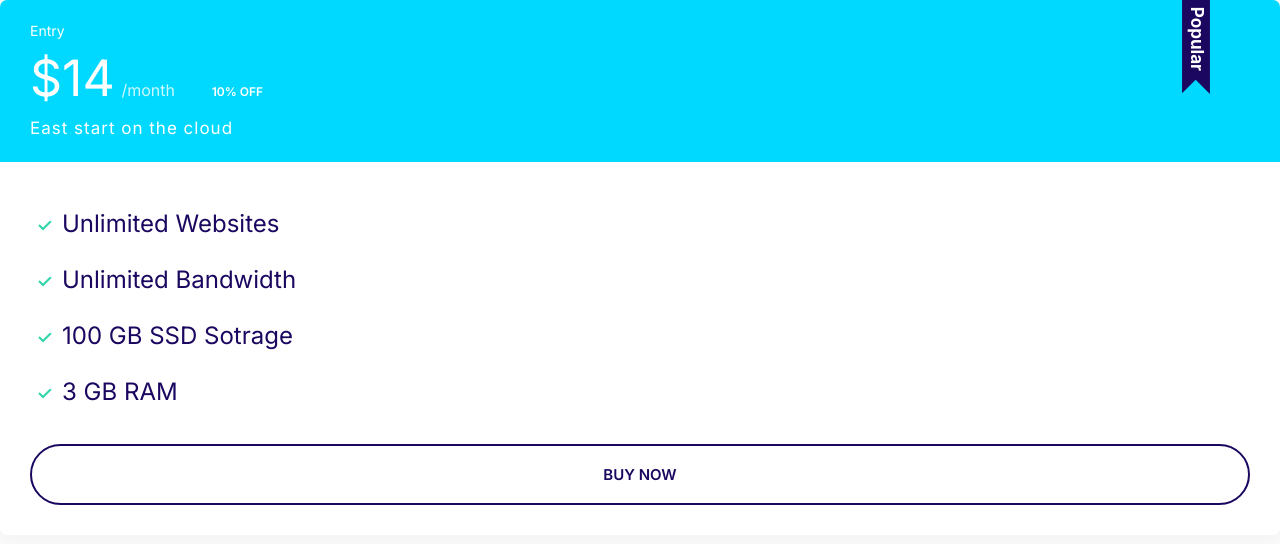
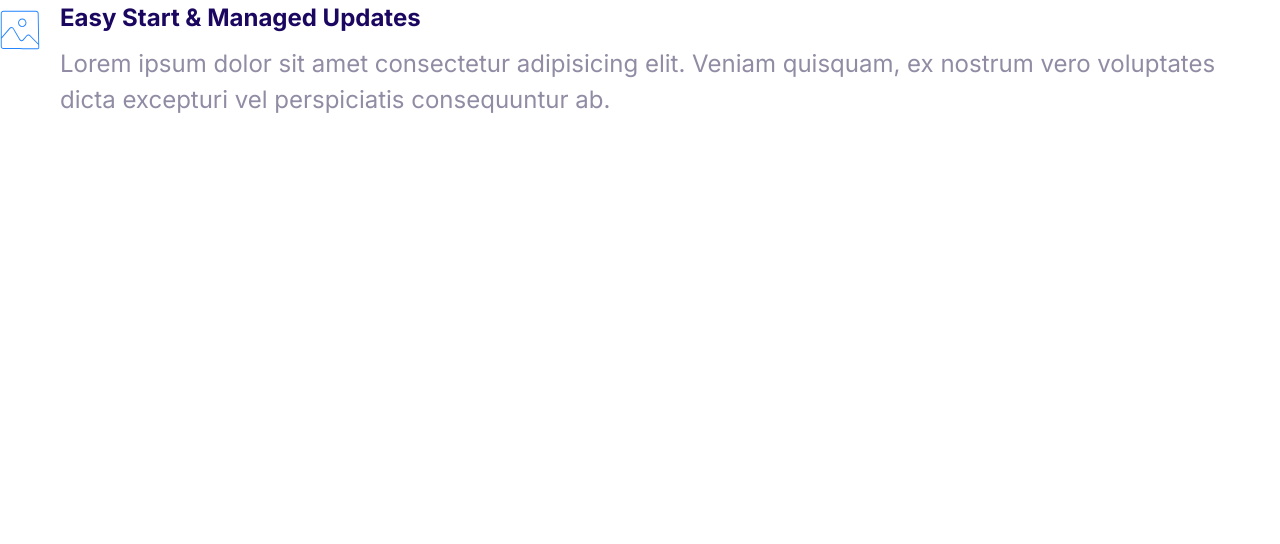
Before and after one commit to victor-7-7/moshify, a plain HTML site: page index.html in a window 1280 px wide. Drawn offline with nearby package versions, Linux system fonts and the light colour scheme.

Commit message:
Build the media component.

```diff
--- a/css/styles.css
+++ b/css/styles.css
@@ -350,6 +350,7 @@ a {
 }
 
 .plan--popular .card__header {
+  /* Чтобы можно было спозиционировать popular.svg как надо */
   position: relative;
 }
 
@@ -379,3 +380,21 @@ a {
     font-size: 1.7rem;
   }
 }
+
+/* =================== Media ==================== */
+
+.media {
+  display: flex;
+}
+
+.media__title {
+  margin-top: 0;
+}
+
+.media__body {
+  margin: 0 2rem;
+}
+
+.media__image {
+  margin-top: 1rem;
+}
--- a/index.html
+++ b/index.html
@@ -12,24 +12,19 @@
   <link rel="stylesheet" href="css/styles.css">
 </head>
 <body>
-  <div class="plan plan--popular">
-    <div class="card card--secondary">
-      <header class="card__header">
-        <h3 class="plan__name">Entry</h3>
-        <span class="plan__price">$14</span>
-        <span class="plan__billing-cycle">/month</span>
-        <span class="badge badge--secondary badge--small">10% OFF</span>
-        <span class="plan__description">East start on the cloud</span>
-      </header>
-      <div class="card__body">
-        <ul class="list list--tick">
-          <li class="list__item">Unlimited Websites</li>
-          <li class="list__item">Unlimited Bandwidth</li>
-          <li class="list__item">100 GB SSD Sotrage</li>
-          <li class="list__item">3 GB RAM</li>
-        </ul>
-        <button class="btn btn--outline btn--block">Buy Now</button>
-      </div>
+  <div class="media">
+    <div class="media__image">
+      <svg class="icon icon--primary">
+        <use xlink:href="images/sprite.svg#snap"></use>
+      </svg>
+    </div>
+    <div class="media__body">
+      <h3 class="media__title">Easy Start & Managed Updates</h3>
+      <p>
+        Lorem ipsum dolor sit amet consectetur adipisicing elit. Veniam quisquam,
+        ex nostrum vero voluptates dicta excepturi vel perspiciatis consequuntur
+        ab.
+      </p>
     </div>
   </div>
 </body>
```
Also changed, not shown: components/media.html (added, +16 -0 lines).
